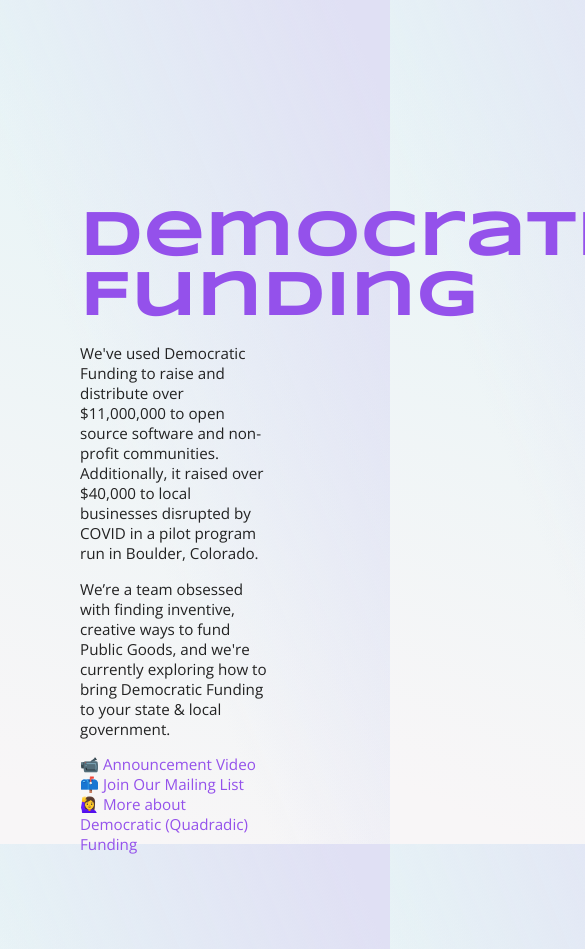
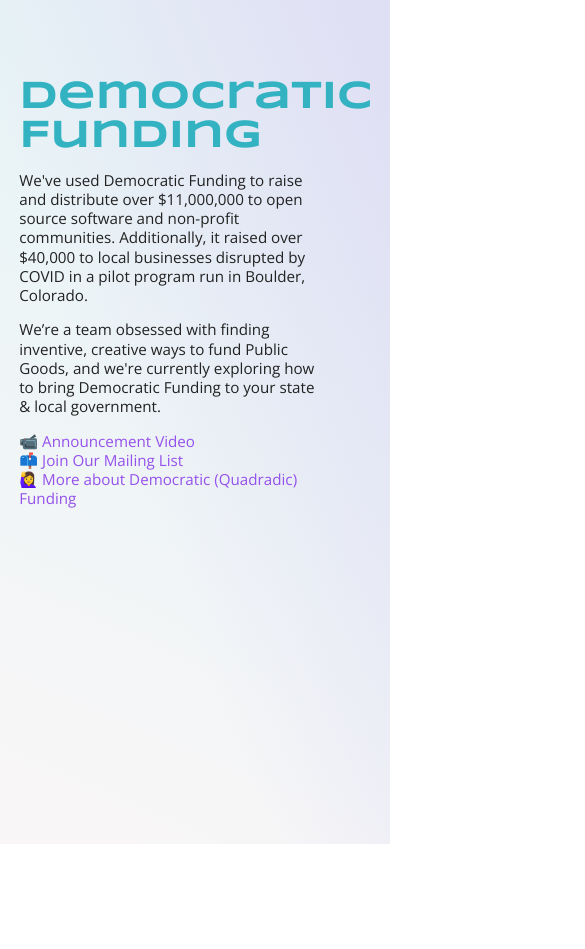
Before and after one commit to zherring/democraticfunding-static, a website built with Parcel: page index.html in a window 390 px wide. Shown: the top 949 px of the page, 585 px wide, since content can reach past the window. After the commit the page ends 844 px from the top, so only its background shows below. Built offline with nearby package versions, Linux system fonts and the light colour scheme; files whose address does not match are found by name.

Commit message:
mobile fixes

```diff
--- a/index.html
+++ b/index.html
@@ -4,7 +4,7 @@
 <head>
   <meta charset="utf-8">
   <title>Democratic Funding</title>
-  <meta name="description" content="Democratic funding is a powerful way to fund the commons.">
+  <meta name="description" content="Democratic Funding is a powerful way to fund the commons.">
   <meta name="viewport" content="width=device-width, initial-scale=1">
 
   <meta property="og:title" content="Democratic Funding">
--- a/scss/prime.scss
+++ b/scss/prime.scss
@@ -1,3 +1,21 @@
+
+    @mixin for-phone-only {
+      @media (max-width: 599px) { @content; }
+    }
+    @mixin for-tablet-portrait-up {
+      @media (min-width: 600px) { @content; }
+    }
+    @mixin for-tablet-landscape-up {
+      @media (min-width: 900px) { @content; }
+    }
+    @mixin for-desktop-up {
+      @media (min-width: 1200px) { @content; }
+    }
+    @mixin for-big-desktop-up {
+      @media (min-width: 1800px) { @content; }
+    }
+
+
 html {
   font-family: "Roboto", helvetica,arial,san-serif;
   height: 100%;
@@ -11,6 +29,12 @@
   font-family: 'Open Sans', sans-serif;
   font-size: .95rem;
   line-height: 1.25rem;
+
+  @include for-phone-only {
+    // padding: .75rem;
+    line-height: 1.2rem;
+  }
+
 }
 
 a, a:visited, a:hover, a:active {
@@ -18,10 +42,15 @@
   color: #FFDB5D;
   animation: rainbow1 10s linear infinite;
   animation-direction: alternate;
+  // display: block;
+
+  &.odd {
+    animation: rainbow2 10s linear infinite;
+    animation-direction: alternate;
+  }
 }
 body {
   background:
-    url("img/quadradic-lands-co-bg-transparent.png"),
     linear-gradient(247.85deg, #E0E0F4 6.44%, rgba(225, 224, 245, 0) 62.49%),
     linear-gradient(203.9deg, #E7F4F6 20.48%, #F8F6F7 94.07%);
 }
@@ -35,24 +64,38 @@
   // display: flex;
   // flex-direction: row;
   padding: 5rem;
+
+  @include for-phone-only {
+    padding: 1.2rem;
+  }
 }
 
 #left, #right {
   width: 48vw;
+
+  @include for-phone-only {
+    width: 85%;
+  }
+
 }
 
 #left {
   h1 {
-    font-size: 4rem;
+    font-size: 9vmin;
     text-align: left;
     margin: 0;
     padding: 0;
     color: #FFDB5D;
-    animation: rainbow2 10s linear infinite;
+    animation: rainbow2 15s linear infinite;
     animation-direction: alternate;
 
-    line-height: 3.8rem;
-    padding-top: 15vh;
+    line-height: 6vmax;
+    padding-top: 15vmin;
+
+    @include for-phone-only {
+      font-size: 10vw;
+      line-height: 10vw;
+    }
   }
 
 }
@@ -82,3 +125,13 @@
         25% { color: #02E2AC; }
         0% { color: #020289; }
     }
+
+
+    // usage
+    .my-box {
+      padding: 10px;
+
+      @include for-desktop-up {
+        padding: 20px;
+      }
+    }
```
Also changed, not shown: css/prime.css.
